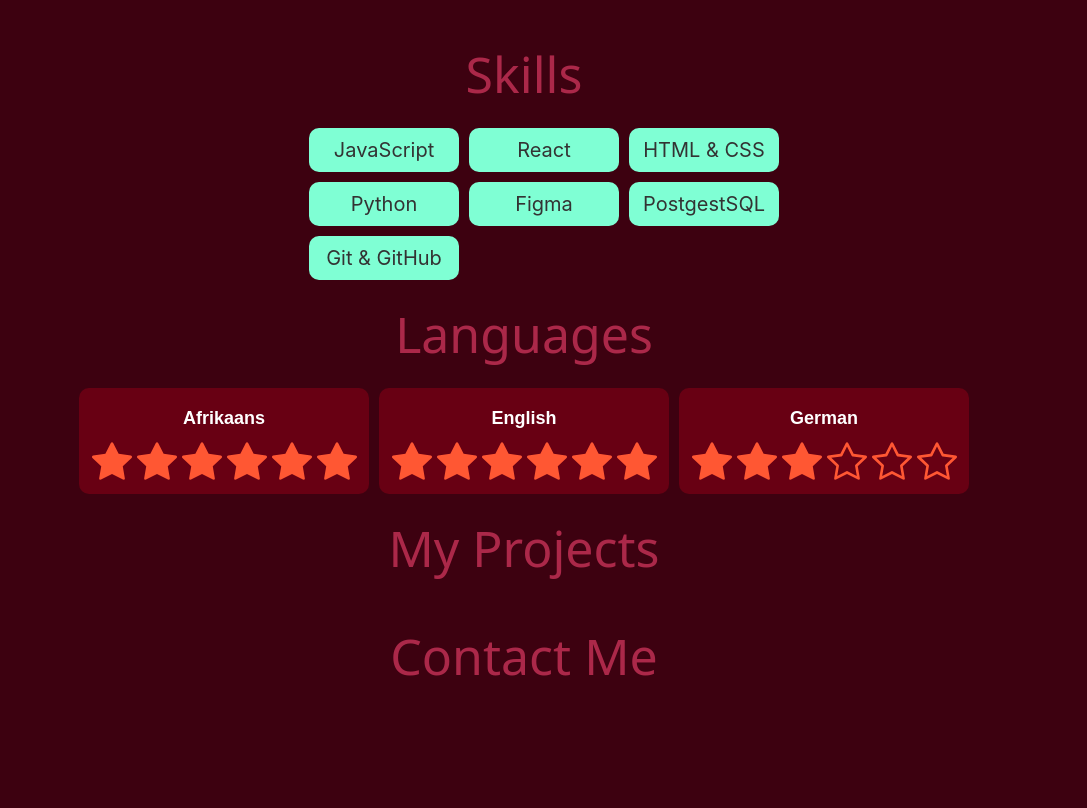
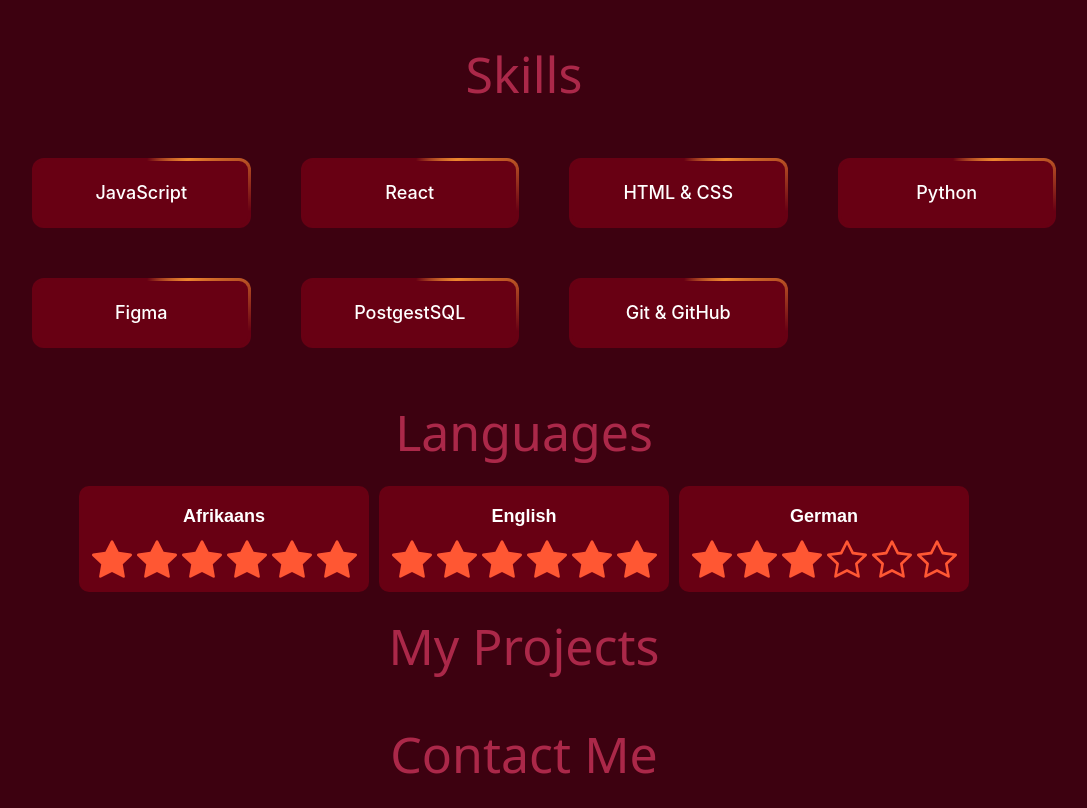
Before and after one commit to jane2800/janebooysen-webapp, a React (Create React App) app: page / in a window 1280 px wide. Shown: the part 2120-2928 px from the top of the page, without its empty margins (116-1203 px from the left). Before the commit the page ends 2830 px from the top, so only its background shows below. Built offline with nearby package versions, Linux system fonts and the light colour scheme; a web font is replaced by a local one.

Commit message:
Fixed overflow by adding z-index to Title component

```diff
--- a/src/components/Skills.jsx
+++ b/src/components/Skills.jsx
@@ -1,14 +1,13 @@
 import styles from './Skills.module.css';
 
 export default function Skills({ skills }) {
-
     return (
-        <div className={styles.SkillsPage}>
+        <div className={styles.skillsPage}>
             <ul className={styles.skillsList}>
                 {skills.map((skill, index) => (
-                    <div key={index} className={styles.skillItem}>
-                        {skill}
-                    </div>
+                <li key={index} className={styles.skillCard}>
+                    <span className={styles.skillItem}>{skill}</span>
+                </li>
                 ))}
             </ul>
         </div>
--- a/src/components/Skills.module.css
+++ b/src/components/Skills.module.css
@@ -1,23 +1,99 @@
-.SkillsPage{
-    display: flex;
+.skillsPage {
+    padding: 30px 0;
 }
 
 .skillsList {
-    list-style-type: square;
-    max-width: 600px;
-    margin: 0 auto;
-    display: grid;
-    grid-template-columns: repeat(auto-fit, minmax(150px, 1fr));
-    justify-content: center;
-    gap: 10px;
+  list-style: none;
+  margin: 0 auto;
+  display: grid;
+  max-width: 80%;
+  grid-template-columns: repeat(auto-fit, minmax(200px, 1fr));
+  gap: 50px;
+  justify-content: center;
+}
+
+.skillCard {
+  position: relative;
+  display: flex;
+  height: 70px;
+  border-radius: 12px;
+  display: flex;
+  align-items: center;
+  justify-content: center;
+  color: var(--font-color);
+  font-size: 18px;
+  font-weight: 500;
+  overflow: hidden;
+}
+
+.skillCard::before,
+.skillCard::after {
+  content: "";
+  position: absolute;
+  inset: 0;
+  border-radius: 12px;
+}
+
+.skillCard::before {
+  inset: -200%;
+  background: conic-gradient(
+    var(--main-color),
+    var(--hover-color),
+    var(--main-color) 25%
+  );
+  animation: rotate 3s linear infinite;
+  z-index: 0;
+}
+
+.skillCard::after {
+  inset: 3px;
+  background: var(--main-color);
+  border-radius: 9px;
+  z-index: 1;
 }
 
 .skillItem {
-    font-size: 20px;
-    color: #333;
-    padding: 10px;
-    background-color: aquamarine;
-    border-radius: 10px;
-    text-align: center;
-    justify-content: center;
+  position: relative;
+  z-index: 2;
 }
+
+.animatedBorder,
+.animatedBorderGlow {
+  position: absolute;
+  inset: 0;
+  border-radius: 12px;
+  overflow: hidden;
+}
+
+.animatedBorderGlow {
+  filter: blur(18px);
+  z-index: 0;
+}
+
+.animatedBorder::before,
+.animatedBorderGlow::before {
+  content: "";
+  position: absolute;
+  inset: -200%;
+  background: conic-gradient(
+    var(--main-color),
+    var(--hover-color),
+    var(--main-color) 25%
+  );
+  animation: rotate 3s linear infinite;
+}
+
+.animatedBorder::after {
+  content: "";
+  position: absolute;
+  inset: 3px;
+  background: var(--main-color);
+  border-radius: 9px;
+  z-index: 1;
+}
+
+@keyframes rotate {
+  to {
+    transform: rotate(1turn);
+  }
+}
```
